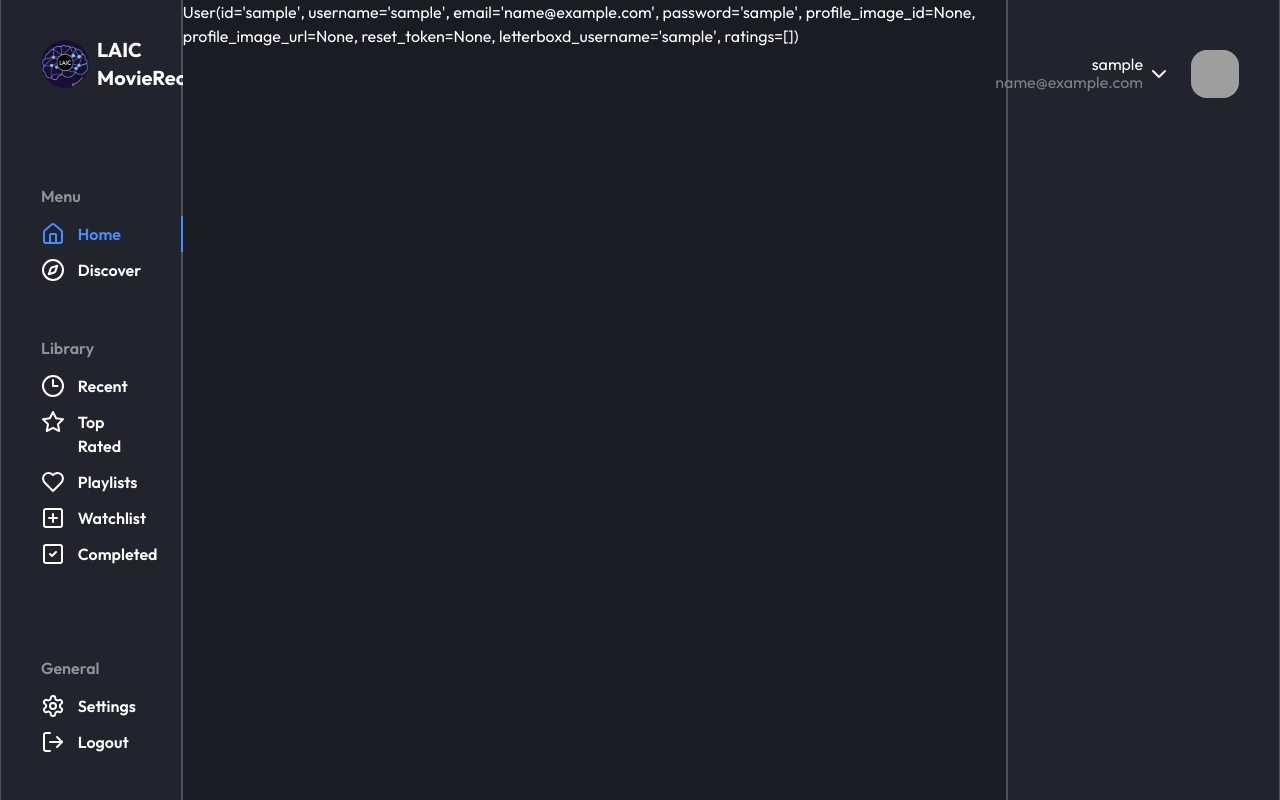
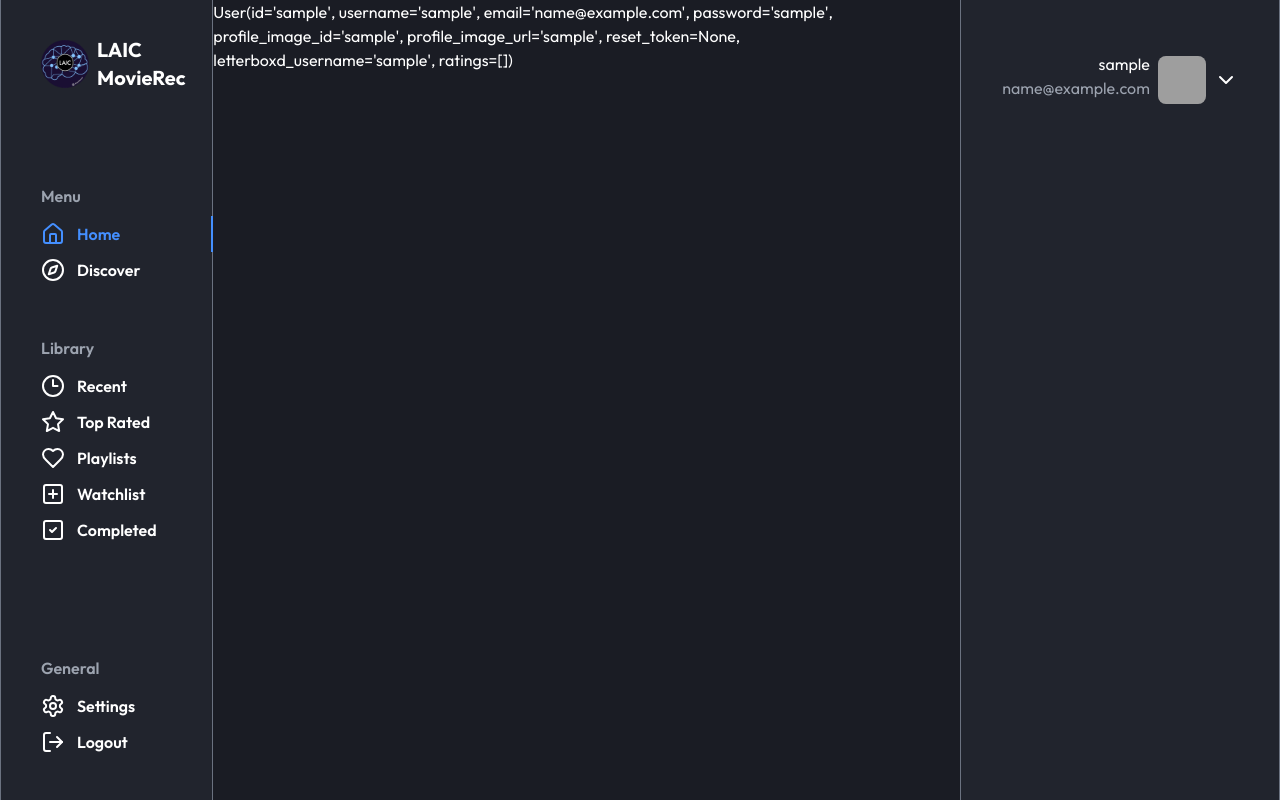
Before and after one commit to loyolaAI/MovieRec-F24, a Flask app: page / in a window 1280 px wide. Run offline with Flask 3, Linux system fonts and the light colour scheme; the visitor is signed in with stand-in values (Sample User, id 1); data that the repository does not hold is empty; parts of the project's set-up code (start-up, migrations or seed data) failed here and were passed over; some libraries are stand-ins or nearby versions; grey boxes are pictures that could not be loaded.

Commit message:
- Tailwind (FINALLY) - Oh yeah also got user scraping working ig

```diff
--- a/app/routes.py
+++ b/app/routes.py
@@ -15,7 +15,7 @@ from app.db_models.movie import Movie
 from app.db_models.movie_rating import MovieRating
 
 from app.functions.user_actions import (
-    create_rating,
+    scrap_user_ratings,
     create_user,
     update_password,
     send_password_reset_email,
@@ -84,6 +84,14 @@ def init_routes(app):
         User.get_by_email(current_user.email).delete_image()
         return jsonify({"Status": 200, "Message": "Image deleted successfully"})
 
+    @app.route("/scrap-letterboxd", methods=["POST"])
+    @login_required
+    def scrap_letterboxd():
+        scrap_user_ratings(current_user)
+        db.session.commit()
+
+        return redirect(url_for("home"))
+
     @app.route("/signup")
     def signup():
         return render_template("signup.html")
@@ -101,24 +109,12 @@ def init_routes(app):
             flash("Error: Email address already exists")
             return redirect(url_for("signup"))
 
-        # Fetch user ratings from letterbox and create them
-        movie_names, movie_slugs, movie_ratings = scrap_letterboxd(letterboxd)
-
-        # First create the movie objects
-        movies = []
-        for i in range(len(movie_slugs)):
-            movies.append(Movie(movie_id=movie_slugs[i], movie_title=movie_names[i], ratings=[]))
-
         # Create User
         new_user = create_user(email, username, password, letterboxd)
 
-        ratings = []
-        # finally, create ratings
-        for i in range(len(movie_slugs)):
-            ratings.append(create_rating(new_user, movies[i], movie_ratings[i] / 2))
+        # Scrap User Ratings, this function adds the ratings to the user object and DB
+        scrap_user_ratings(new_user)
 
-        db.session.add_all(movies)
-        db.session.add_all(ratings)
         db.session.add(new_user)
         db.session.commit()
 
--- a/app/static/scripts/icons.js
+++ b/app/static/scripts/icons.js
@@ -147,3 +147,16 @@ class DownIcon extends HTMLElement {
   }
 }
 customElements.define('x-down-icon', DownIcon);
+
+class UserIcon extends HTMLElement {
+  constructor() { super(); }
+  connectedCallback() {
+    this.outerHTML = `
+      <svg xmlns="http://www.w3.org/2000/svg" width="24" height="24" viewBox="0 0 24 24" fill="none" stroke="currentColor" stroke-width="2" stroke-linecap="round" stroke-linejoin="round">
+        <path d="M19 21v-2a4 4 0 0 0-4-4H9a4 4 0 0 0-4 4v2"/>
+        <circle cx="12" cy="7" r="4"/>
+      </svg>
+    `;
+  }
+}
+customElements.define('x-user-icon', UserIcon);
--- a/app/static/styles/mainPage.css
+++ b/app/static/styles/mainPage.css
@@ -123,88 +123,15 @@ main {
   background-color: #1A1C24;
 }
 
-.nav-sidebar {
-  background-color: #21242D;
-  border-right: 2px solid rgba(255, 255, 255, 0.2);
-  border-left: 1px solid rgba(255, 255, 255, 0.2);
-  grid-column: span 2;
-
-  display: flex;
-  flex-direction: column;
-  gap: 1rem;
-
-  padding: 40px;
-
-  & > nav {
-    display: flex;
-    flex-direction: column;
-    height: 100%;
-
-    & > div {
-      & > ul {
-        display: flex;
-        flex-direction: column;
-        padding: 0;
-        margin: 0;
-
-        & > span {
-          font-weight: 600;
-          color: rgba(255, 255, 255, 0.5);
-          margin-bottom: 0.5rem;
-        }
-
-        & > a {
-          position: relative;
-          text-decoration: none;
-          padding: 6px 0;
-
-          &.active {
-            color: var(--primary);
-            stroke: var(--primary);
-          }
-
-          &.active::after {
+nav > div > ul > a.active::after {
   content: "";
   width: 2px;
   height: 100%;
   background-color: var(--primary);
   position: absolute;
-            right: -42px;
+  right: -41px;
   top: 0;
   z-index: 2;
-          }
-
-          &:hover {
-            text-decoration: underline;
-          }
-        }
-
-        & > a > li {
-          list-style: none;
-          display: grid;
-          grid-template-columns: 24px 1fr;
-          gap: 0.8rem;
-
-          font-weight: 600;
-        }
-      }
-    }
-
-    & > div:first-child {
-      display: grid;
-      grid-template-columns: 48px 1fr;
-      gap: 8px;
-
-      color: white;
-      text-decoration: none;
-      font-weight: 700;
-
-      & > span {
-        font-size: 20px;
-        line-height: 20px;
-      }
-    }
-  }
 }
 
 .profile-sidebar {
--- a/app/templates/base.html
+++ b/app/templates/base.html
@@ -9,19 +9,36 @@
   <script src="{{ url_for('static', filename='scripts/icons.js') }}"></script>
 
   <link rel="stylesheet" href="{{ url_for('static', filename='styles/mainPage.css') }}">
+  <script src="https://cdn.tailwindcss.com"></script>
+  <script>
+    tailwind.config = {
+      theme: {
+        extend: {
+          colors: {
+            "primary": 'var(--primary)',
+            "primary-muted": "var(--primary-muted)",
+            "secondary": "var(--secondary)",
+            "secondary-muted": "var(--secondary-muted)",
+            "destructive": "var(--destructive)"
+          }
+        }
+      }
+    }
+  </script>
 </head>
-<body>
+<body class="grid-cols-12 mx-auto container">
   {% if auth['is_authenticated'] %}
-    <aside class="nav-sidebar">
-      <nav>
-        <div>
-          <img src="{{ url_for('static', filename='logo.png') }}" alt="LAIC Logo" style="height: 48px; width: 48px; grid-row: span 2;">
-          <span>LAIC</span>
-          <span>MovieRec</span>
+
+    <aside class="col-span-2 p-10 border-x border-gray-500">
+      <nav class="flex flex-col h-full">
+        <div class="grid grid-cols-[48px_1fr] gap-2 color-white font-bold">
+          <img src="{{ url_for('static', filename='logo.png') }}" alt="LAIC Logo" class="size-12 row-span-2">
+          <span class="col-span-1 text-[20px] leading-5">LAIC</span>
+          <span class="col-span-1 text-[20px] leading-5">MovieRec</span>
         </div>
 
-        <div style="flex: 1; display: flex; flex-direction: column; gap: 3rem; margin-top: 6rem;">
-          <ul>
+        <div class="flex-1 flex flex-col gap-12 mt-24 font-semibold [&_ul_span]:mb-2 [&_ul_span]:text-gray-400 [&>ul>a.active]:text-primary [&>ul>a]:relative [&>ul>a:hover]:underline">
+          <ul class="flex flex-col [&>a]:py-1.5 [&>a>li]:grid [&>a>li]:grid-cols-[24px_1fr] [&>a>li]:gap-3">
             <span>Menu</span>
             <a href="/">
               <li>
@@ -35,7 +52,7 @@
             </a>
           </ul>
 
-          <ul>
+          <ul class="flex flex-col [&>a]:py-1.5 [&>a>li]:grid [&>a>li]:grid-cols-[24px_1fr] [&>a>li]:gap-3">
             <span>Library</span>
 
             <a href="/recent">
@@ -65,7 +82,7 @@
             </a>
           </ul>
 
-          <ul style="margin-top: auto">
+          <ul class="mt-auto flex flex-col [&>a]:py-1.5 [&>a>li]:grid [&>a>li]:grid-cols-[24px_1fr] [&>a>li]:gap-3">
             <span>General</span>
 
             <a href="/profile">
@@ -94,30 +111,30 @@
   {% endblock %}
 
   {% if auth['is_authenticated'] %}
-    <aside class="profile-sidebar">
-      <div class="dropdown-container">
-        <div class="dropdown-trigger">
-          <div style="display: flex; justify-content: flex-end; gap: 0.5rem; align-items: center; height: 100%;">
-            <input name="disableCheckboxThing"type="hidden"value="0"/>   <!-- I'm not sure how this works, but this one being here sets the actual input as disabled by default -->
-            <input type="checkbox" name="dropdown" id="profile-dropdown" style="display: none;"/>
-            <label style="display: grid; grid-template-columns: 1fr 24px; text-align: end; cursor: pointer; padding: 1rem; transition: background 0.1s ease-in-out; border-radius: 8px;" for="profile-dropdown">
-              <span>{{ auth['username'] }}</span>
+    <aside class="col-span-3 p-10 border-x border-gray-500">
+      <div class="flex justify-end items-center flex-col gap-2">
+        <div class="relative">
+          <label class="grid grid-cols-[auto_56px_32px] p-4 cursor-pointer text-end transition-color rounded-lg transition-colors hover:bg-white/10 peer group">
+            <span>{{ auth['username'] }}</span>
 
-              <x-down-icon style="grid-row: span 2; display: flex; justify-content: center; align-items: center; margin-left: 8px; transition: transform 0.2s ease-in-out;"></x-down-icon>
+            <img
+            src="{{ auth['profile_image_url'] }}"
+            alt='{% for i in range(( auth["username"] ).split(" ")|length)[:2] %}{{( auth["username"] ).split(" ")[i][0]}}{% endfor %}'
+            class="size-12 flex-shrink-0 row-span-2 ml-2 rounded-lg bg-white/10 text-center leading-[48px] font-semibold"
+            >
+            <x-down-icon class="row-span-2 flex items-center ml-2 transition-transform group-has-[input:checked]:rotate-180"></x-down-icon>
 
-              <span style="color: grey">{{ auth['email'] }}</span>
-            </label>
-            <img
-              src="{{ auth['profile_image_url'] }}"
-              alt='{% for i in range(("Joel Gutierrez").split(" ")|length)[:2] %}{{("Joel Gutierrez").split(" ")[i][0]}}{% endfor %}'
-              style="height: 48px; width: 48px; border-radius: 1rem; background-color: rgba(255,255,255,0.2);"
-            >
+            <span class="text-gray-400">{{ auth['email'] }}</span>
+            <input type="checkbox" class="hidden" autocomplete="off"/>
+          </label>
+          <div class="absolute flex flex-col [&>a]:grid [&>a]:grid-cols-[20px_1fr] [&>a]:gap-2 top-[110px] right-0 p-4 rounded-lg border border-primary w-full -translate-y-10 opacity-0 pointer-events-none select-none transition-all peer-has-[input:checked]:translate-y-0 peer-has-[input:checked]:opacity-100 peer-has-[input:checked]:pointer-events-auto peer-has-[input:checked]:select-auto">
+            <a href="/profile" class="py-1 px-2 hover:underline">
+              <x-user-icon></x-user-icon> Profile
+            </a>
+            <a href="/logout" class="py-1 px-2 hover:underline">
+              <x-log-out-icon></x-log-out-icon>Logout
+            </a>
           </div>
-        </div>
-        <div class="dropdown-content">
-          <a href="/profile">Profile</a>
-          <!-- <a href="/settings">Settings</a> -->
-          <a href="/logout">Log Out</a>
         </div>
       </div>
     </aside>
--- a/app/templates/index.html
+++ b/app/templates/index.html
@@ -1,7 +1,7 @@
 {% extends "base.html" %}
 
 {% block content %}
-<main>
+<main class="col-span-7">
   {{ current_user }}
 </main>
 {% endblock %}
--- a/app/templates/login.html
+++ b/app/templates/login.html
@@ -12,9 +12,9 @@
 <div class="container auth-page-container" style="gap: 0.5rem; z-index: 1;">
   {% with messages = get_flashed_messages() %}
   {% if messages %}
-      <div class="notification is-danger">
-          {{ messages[0] }}
-      </div>
+    <div class="notification is-danger">
+      {{ messages[0] }}
+    </div>
   {% endif %}
   {% endwith %}
   <form class="auth-card" method="POST" action="/login">
--- a/app/templates/profile.html
+++ b/app/templates/profile.html
@@ -2,7 +2,7 @@
 
 {% block content %}
 {% with auth = current_user %}
-<main class="container" style="padding: 4rem;">
+<main class="container p-16 col-span-7">
   <h1 style="width: 100%; margin-bottom: 2rem;">Welcome back, {{ auth['username'] }}</h1>
   <form class="auth-card" style="width: 100%; max-width: 100%; margin-top: 1rem; background: rgba(255,255,255,0.05);" autocomplete="off" method="POST" action="/profile" enctype="multipart/form-data">
     <div class="profile-form-container">
@@ -13,13 +13,13 @@
             <img
               src=""
               style="font-size: 128px; text-align: center;"
-              alt='{% for i in range(("Joel Gutierrez").split(" ")|length)[:2] %}{{("Joel Gutierrez").split(" ")[i][0]}}{% endfor %}'
+              alt='{% for i in range(auth.profile_image_url.split(" ")|length)[:2] %}{{auth.profile_image_url.split(" ")[i][0]}}{% endfor %}'
             >
           {% else %}
             <img
             src="{{ auth['profile_image_url'] }}"
             style="font-size: 128px; text-align: center;"
-            alt='{% for i in range(("Joel Gutierrez").split(" ")|length)[:2] %}{{ ("Joel Gutierrez").split(" ")[i][0] }}{% endfor %}'
+            alt='{% for i in range(auth.profile_image_url.split(" ")|length)[:2] %}{{ auth.profile_image_url.split(" ")[i][0] }}{% endfor %}'
             >
           {% endif %}
           <div class="upload-overlay">
```
Also changed, not shown: app/db_models/user.py (+14 -2 lines), app/functions/user_actions.py (+37 -0 lines), 1 other file. Lines whose indentation alone changed are shown as unchanged.
